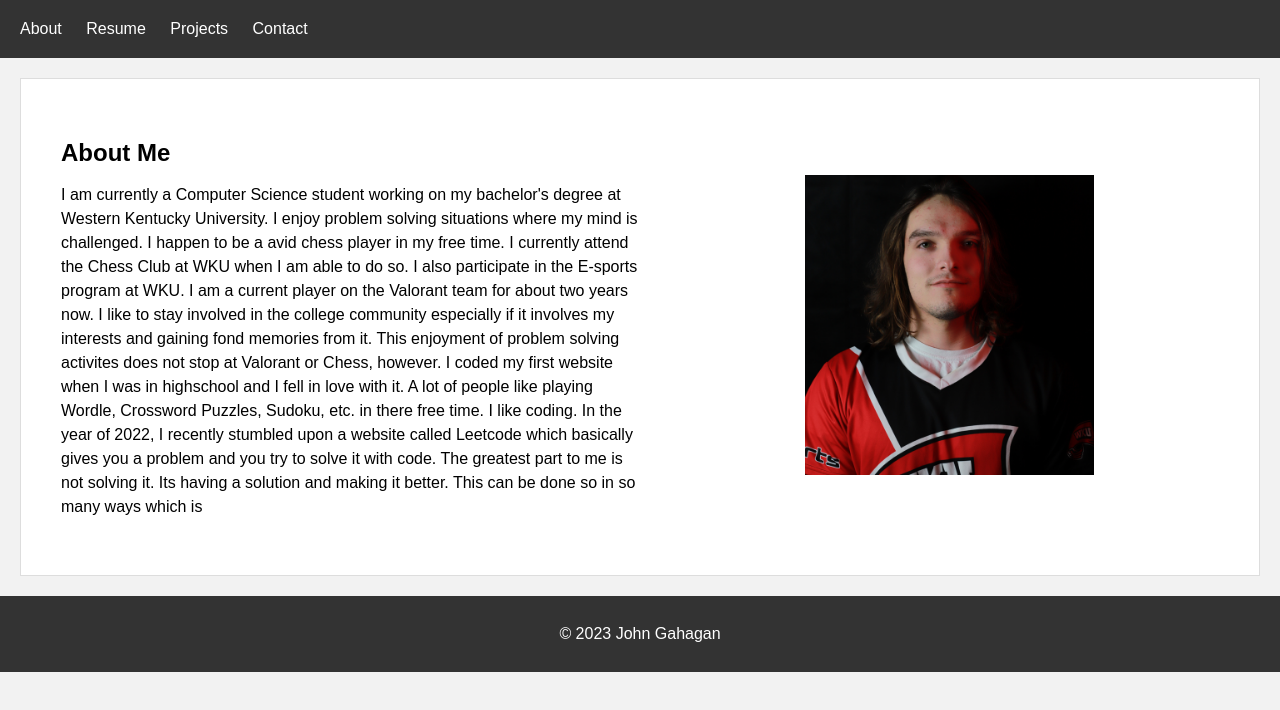
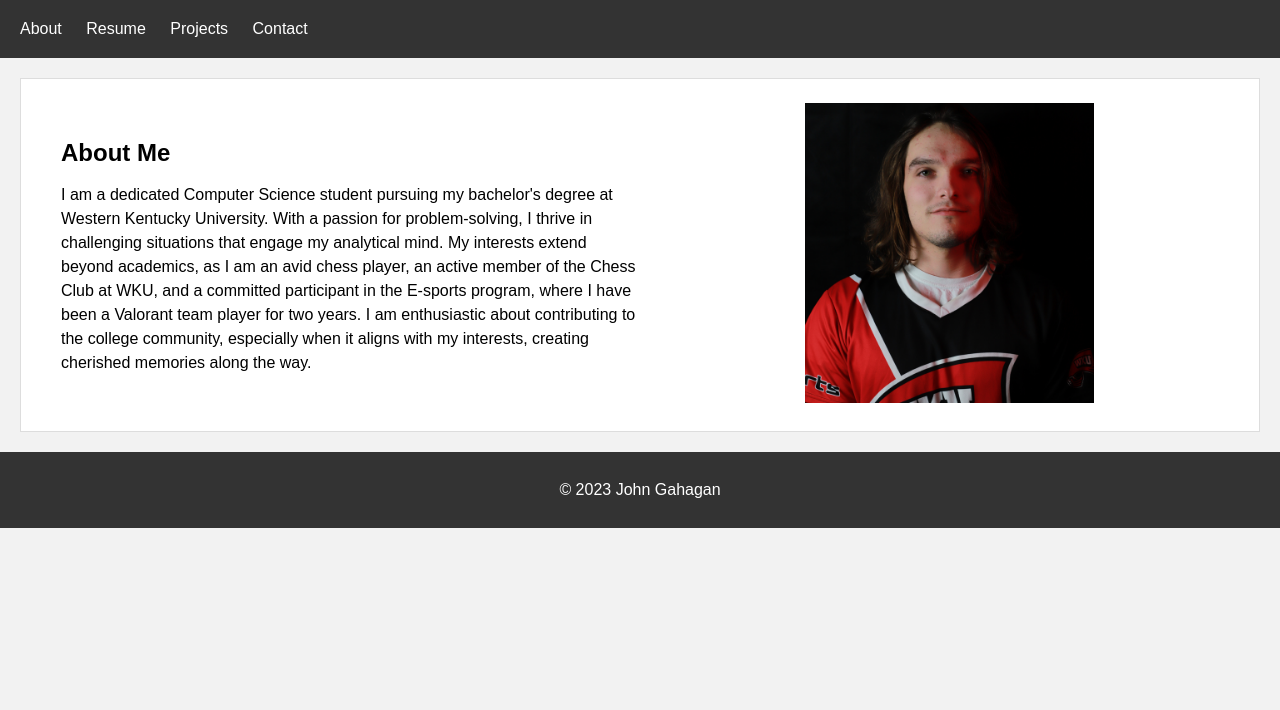
Before and after one commit to SaviorFs/JohnGahaganWebsite.github.io, a plain HTML site: page Personal Project/index.html in a window 1280 px wide. Both pictures are taken after a click on the link "About". Drawn offline with Linux system fonts and the light colour scheme.

Commit message:
Update index.html

```diff
--- a/Personal Project/index.html
+++ b/Personal Project/index.html
@@ -24,17 +24,10 @@
             <div class="about-text">
                 <h1>About Me</h1>
                 <p>
-                    I am currently a Computer Science student working on my bachelor's degree at Western Kentucky University.
-                    I enjoy problem solving situations where my mind is challenged. I happen to be a avid chess player in my
-                    free time. I currently attend the Chess Club at WKU when I am able to do so. I also participate in the
-                    E-sports program at WKU. I am a current player on the Valorant team for about two years now.
-                    I like to stay involved in the college community especially if it involves my interests and gaining
-                    fond memories from it. This enjoyment of problem solving activites does not stop at Valorant or Chess,
-                    however. I coded my first website when I was in highschool and I fell in love with it. A lot of
-                    people like playing Wordle, Crossword Puzzles, Sudoku, etc. in there free time. I like coding.
-                    In the year of 2022, I recently stumbled upon a website called Leetcode which basically gives
-                    you a problem and you try to solve it with code. The greatest part to me is not solving it.
-                     Its having a solution and making it better. This can be done so in so many ways which is
+I am a dedicated Computer Science student pursuing my bachelor's degree at Western Kentucky University. With a passion for problem-solving, I thrive in challenging situations
+that engage my analytical mind. My interests extend beyond academics, as I am an avid chess player, an active member of the Chess Club at WKU, and a committed participant in
+the E-sports program, where I have been a Valorant team player for two years. I am enthusiastic about contributing to the college community, especially when it aligns with
+my interests, creating cherished memories along the way.
                 </p>
             </div>
             <div class="about-image">
```
